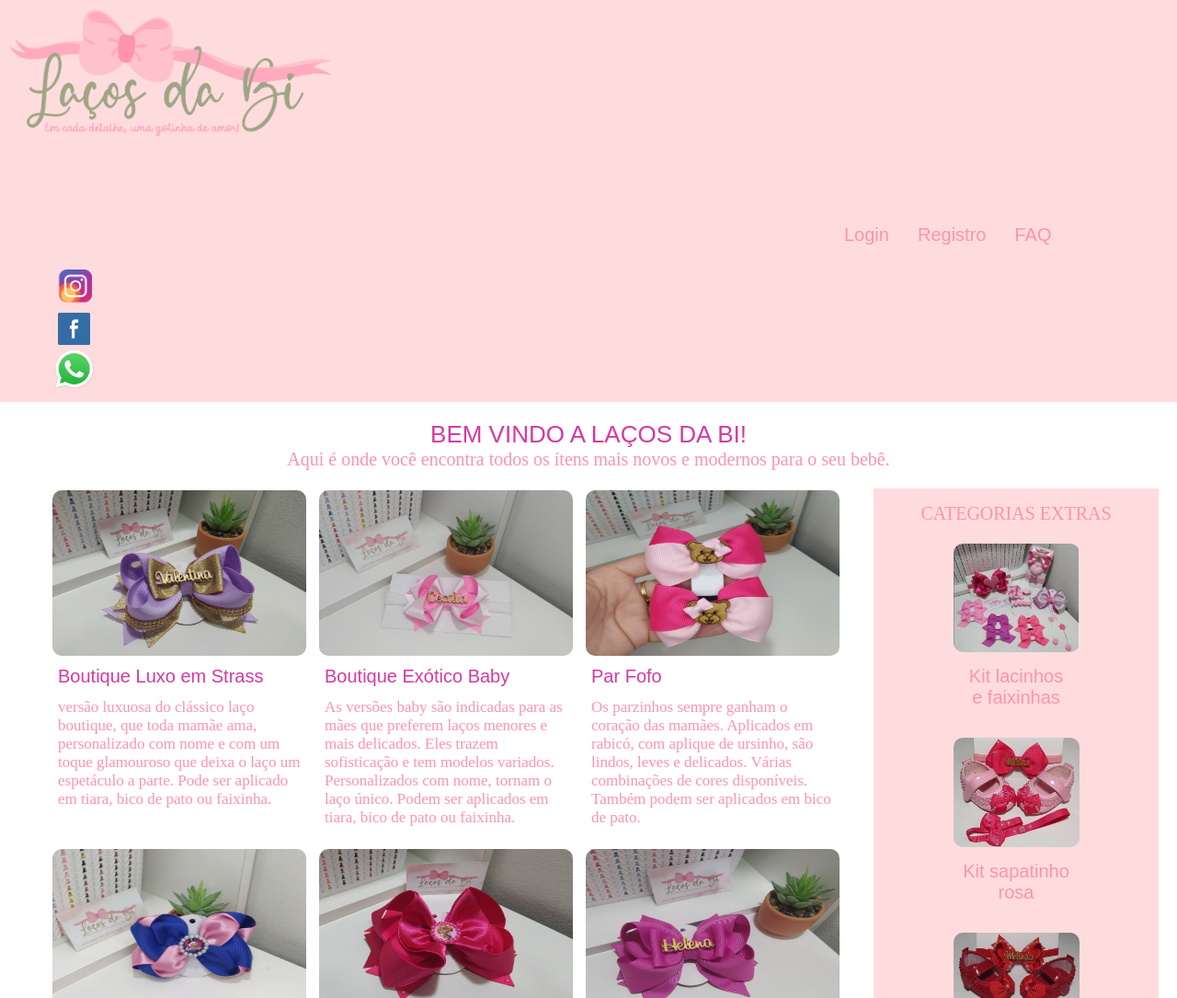
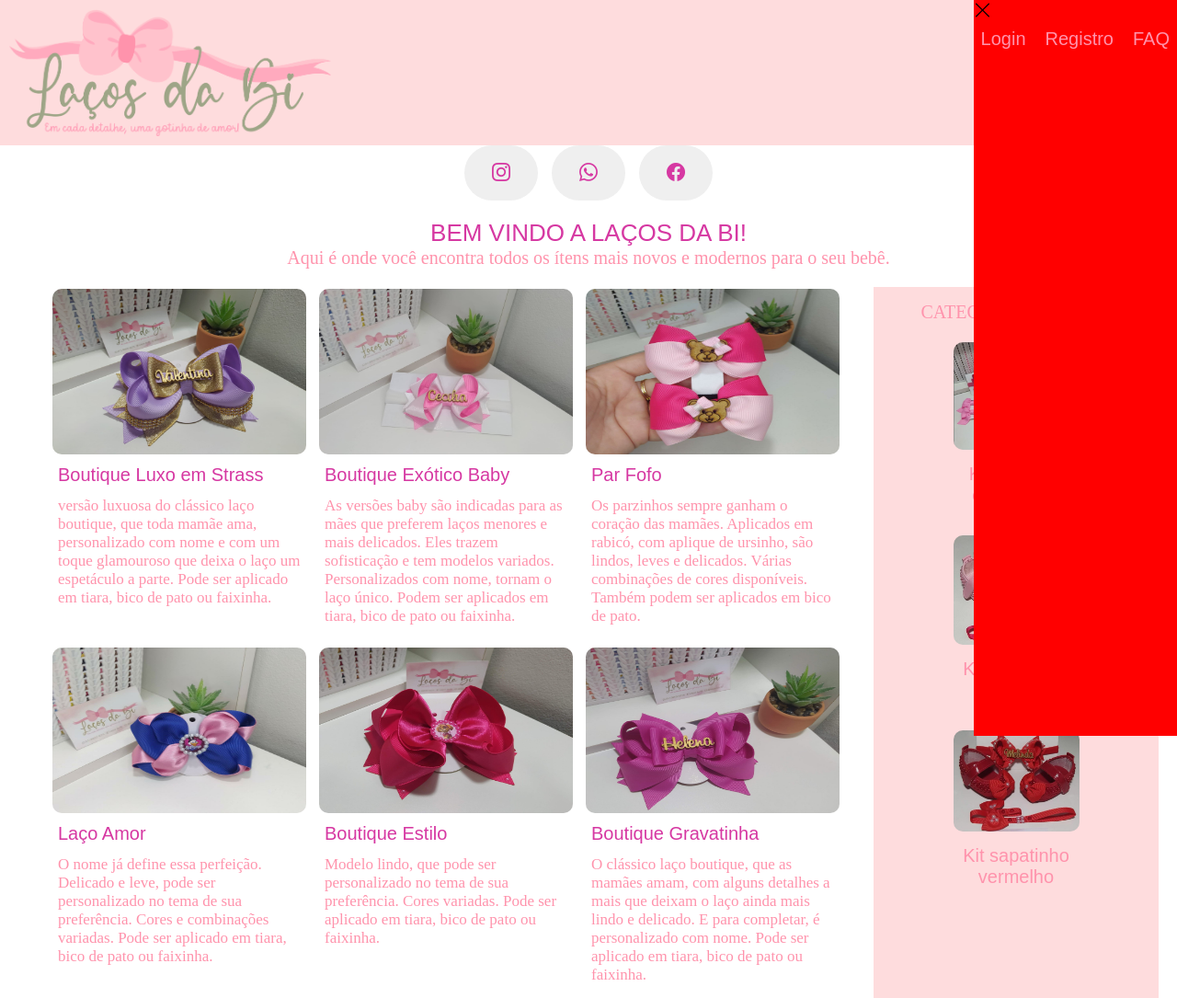
Before and after one commit to RafaRoza27/Lacos-da-Bi-main, a plain HTML site: page index.html in a window 1280 px wide. Shown: the top 1085 px of the page at 92% size. Drawn offline with nearby package versions, Linux system fonts and the light colour scheme.

Commit message:
atualizacao

```diff
--- a/index.html
+++ b/index.html
@@ -4,6 +4,7 @@
     <meta charset="UTF-8" />
     <meta http-equiv="X-UA-Compatible" content="IE=edge" />
     <meta name="viewport" content="width=device-width, initial-scale=1.0" />
+    <link rel="stylesheet" href="https://cdn.jsdelivr.net/npm/bootstrap-icons@1.11.3/font/bootstrap-icons.min.css">
     <link rel="stylesheet" href="./style.css" />
     <title>Projeto Lacos da Bi</title>
   </head>
@@ -22,27 +23,26 @@
           <button class="navBtn">FAQ</button>
         </div>
 
-        <div class="redes">
-          <a href="https://www.instagram.com/lacosdabi.87/#" target="_blank"
-            ><img
-              src="./img/icon-1562136_960_720.webp"
-              width="40"
-              alt="instagra" class="insta"
-            />
-          </a>
-          <a href="https://www.facebook.com/lacosdaBii" target="_blank"
-            ><img src="./img/facebook.png" width="35" alt="Facebook"  class="face"/>
-          </a>
-          <a href="https://www.instagram.com/lacosdabi.87/#" target="_blank"
-            ><img
-              src="./img/WhatsApp-Logo.png"
-              width="75"
-              alt="WhatsApp"
-              class="wats"
-            />
-          </a>
+        <div class="menu-mobile">
+          <div class="btn-fechar"><i class="bi bi-x-lg"></i></div>
+          <div>
+            <button class="navBtn">Login</button>
+            <button class="navBtn">Registro</button>
+            <button class="navBtn">FAQ</button>
+          </div>
         </div>
+
+
       </header>
+      <div class="redes">
+
+        <a href="https://www.instagram.com/lacosdabi.87/#" target="_blank"><button><i class="bi bi-instagram"></i></button>
+        </a>
+        <a href="https://www.instagram.com/lacosdabi.87/#" target="_blank"><button><i class="bi bi-whatsapp"></i></button>
+        </a>
+        <a href="https://www.facebook.com/lacosdaBii" target="_blank"><button><i class="bi bi-facebook"></i></button>
+        </a>
+      </div>
 
       <p class="sectionTitle" id="backToTop">BEM VINDO A LAÇOS DA BI!</p>
       <p class="sectionDescription">
--- a/style.css
+++ b/style.css
@@ -33,22 +33,28 @@
   margin-left: 900px;
 }
 
+.menu-mobile {
+  background-color: red;
+  height: 100vh;
+  position: fixed;
+  top: 0;
+  right: 0;
+  z-index: 99999;
+}
+
 .redes {
   display: flex;
-  flex-direction: column;
+  gap: 15px;
   justify-content: right;
-  padding-top: 10px;
-}
-.wats {
-  margin-left: 33px;
 }
 
-.insta {
-  margin-left: 50px;
-}
-
-.face {
-  margin-left: 53px;
+.redes button {
+  color: #d638a2;
+  width: 80px;
+  height: 60px;
+  border-radius: 30px;
+  border: none;
+  cursor: pointer;
 }
 
 .navBtn {
@@ -168,11 +174,18 @@
   color: #ff93ac;
   text-decoration: none;
 }
-@media (max-width: 630px) {
+
+@media screen and (max-width: 1545px) {
+  .headerBtnGroup {
+    display: none;
+  }
+  .redes {
+    justify-content: center;
+  }
+}
+
+@media screen and (max-width: 630px) {
   .gridContainer {
-    grid-template-areas:
-      "mainContent"
-      "sideBarContent";
     display: flex;
     flex-direction: column;
     align-items: center;
```
